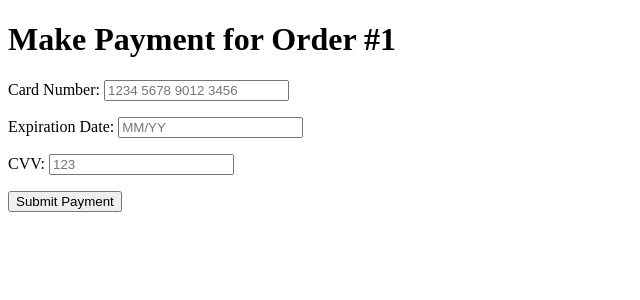
After one commit to Armaan75/UniBites, a Django app: page /make_payment/1/ in a window 1280 px wide. The commit adds this page. Shown: the top 300 px of the page, without its empty margins (0-640 px from the left). Run offline with Django 4.2, Linux system fonts and the light colour scheme; data comes from the database, SQL or seed files in the repository; both versions use the stored data as it was after the commit.

Commit message:
payment method is set

```diff
--- /dev/null
+++ b/UniBites/App/forms.py
@@ -0,0 +1,6 @@
+from django import forms
+
+class PaymentForm(forms.Form):
+    card_number = forms.CharField(max_length=16, label='Card Number', widget=forms.TextInput(attrs={'placeholder': '1234 5678 9012 3456'}))
+    expiration_date = forms.DateField(label='Expiration Date', widget=forms.TextInput(attrs={'placeholder': 'MM/YY'}))
+    cvv = forms.CharField(max_length=3, label='CVV', widget=forms.TextInput(attrs={'placeholder': '123'}))
--- a/UniBites/App/models.py
+++ b/UniBites/App/models.py
@@ -25,3 +25,13 @@ class Order(models.Model):
 
     def __str__(self):
         return self.user
+
+
+class Payment(models.Model):
+    user = models.ForeignKey(User, on_delete=models.CASCADE)
+    order = models.ForeignKey(Order, on_delete=models.CASCADE)
+    amount = models.DecimalField(max_digits=10, decimal_places=2)
+    timestamp = models.DateTimeField(auto_now_add=True)
+
+    def __str__(self):
+        return f"Payment for Order #{self.order.id} by {str(self.user)}"
--- a/UniBites/App/templates/app/food_list.html
+++ b/UniBites/App/templates/app/food_list.html
@@ -27,7 +27,7 @@
     <h3>    <p class="description">Select from Menu
     </p></h3>
 
-    <form method="post" action="{% url 'app:checkout' cafe.id %}">
+    <form method="post" action="{% url 'app:make_payment' cafe.id %}">
       {% csrf_token %}
     <table>
       <tr>
--- /dev/null
+++ b/UniBites/App/templates/app/payment.html
@@ -0,0 +1,15 @@
+<!-- make_payment.html -->
+<!DOCTYPE html>
+<html>
+<head>
+    <title>Make Payment</title>
+</head>
+<body>
+    <h1>Make Payment for Order #{{ order.id }}</h1>
+    <form method="post">
+        {% csrf_token %}
+        {{ form.as_p }}
+        <button type="submit">Submit Payment</button>
+    </form>
+</body>
+</html>
--- a/UniBites/App/urls.py
+++ b/UniBites/App/urls.py
@@ -1,6 +1,6 @@
 from django.urls import path
 
-from .views import home, cafe_list, food_list, checkout, order_confirmation
+from .views import home, cafe_list, food_list, checkout, order_confirmation, make_payment
 
 app_name = 'app'
 urlpatterns = [
@@ -9,4 +9,5 @@ urlpatterns = [
     path('cafe/<int:cafe_id>/', food_list, name='food_list'),
     path('cafe/<int:cafe_id>/checkout/', checkout, name='checkout'),
     path('order_confirmation/<int:order_id>/', order_confirmation, name='order_confirmation'),
+    path('make_payment/<int:order_id>/', make_payment, name='make_payment'),
 ]
--- a/UniBites/App/views.py
+++ b/UniBites/App/views.py
@@ -1,7 +1,9 @@
 from django.shortcuts import render
-from .models import Cafe, FoodItem, Order
+from .models import Cafe, FoodItem, Order, Payment
 from django.shortcuts import render, redirect
 from django.contrib import messages
+
+from .forms import PaymentForm
 
 from django.core.mail import send_mail
 from django.conf import settings
@@ -18,6 +20,32 @@ def food_list(request, cafe_id):
     cafe = Cafe.objects.get(pk=cafe_id)
     food_items = FoodItem.objects.filter(cafe=cafe)
     return render(request, 'app/food_list.html', {'cafe': cafe, 'food_items': food_items})
+
+
+def make_payment(request, order_id):
+    order = Order.objects.get(pk=order_id)
+
+    if request.method == 'POST':
+        form = PaymentForm(request.POST)
+
+        if form.is_valid():
+            # Dummy payment process: Create a payment record
+            payment = Payment.objects.create(
+                user=request.user,
+                order=order,
+                amount=order.total_price  # In a real system, this would be the actual payment amount
+            )
+
+            # Mark the order as paid (you can add a field in the Order model for this)
+            order.paid = True
+            order.save()
+
+            return redirect('app:order_confirmation', order_id=order_id)
+    else:
+        form = PaymentForm()
+
+    return render(request, 'app/payment.html', {'form': form, 'order': order})
+
 
 
 def checkout(request, cafe_id):
@@ -48,6 +76,7 @@ def checkout(request, cafe_id):
 
 
 
+
 def order_confirmation(request, order_id):
     try:
         order = Order.objects.get(pk=order_id)
```
Also changed, not shown: UniBites/App/admin.py (+9 -1 lines), UniBites/App/migrations/0003_payment.py (added), UniBites/db.sqlite3.
